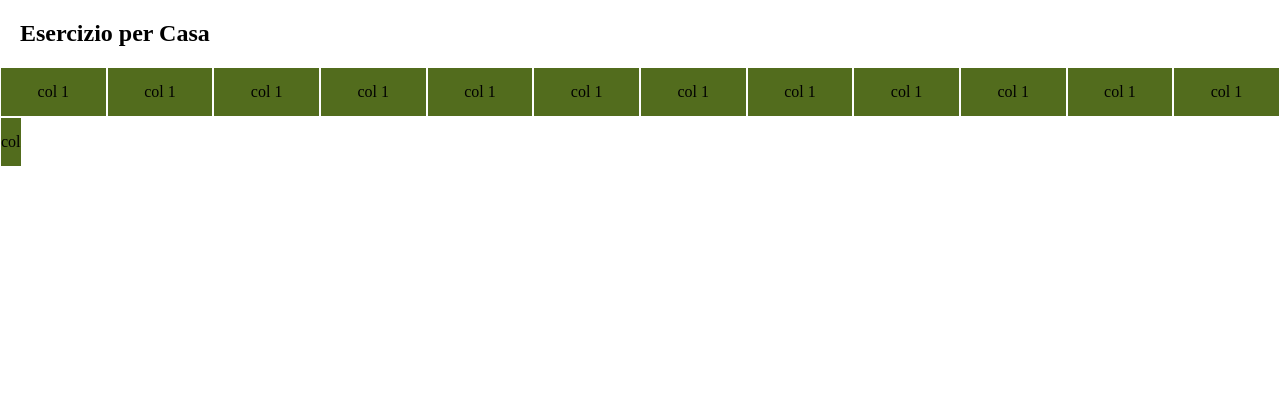
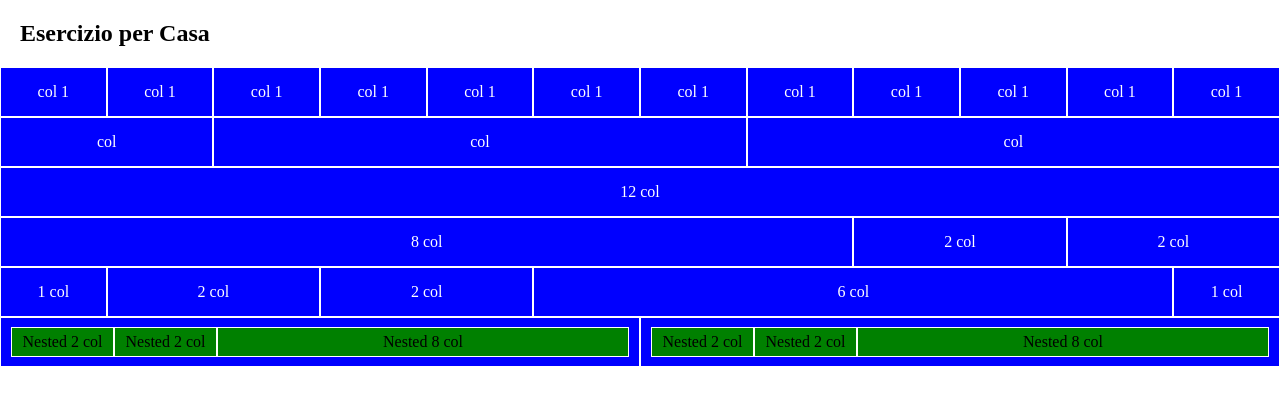
Before and after one commit to mariannacoppa/html-css-12bool, a plain HTML site: page index.html in a window 1280 px wide. Drawn offline with Linux system fonts and the light colour scheme.

Commit message:
[UPD] add first container

```diff
--- a/css/style.css
+++ b/css/style.css
@@ -10,18 +10,51 @@
 .row {
     display: flex;
     flex-wrap: wrap;
+    width: 100%;
 }
 h2 {
     margin: 20px;
 }
-[class*="col"] {
-    background-color: rgb(82, 108, 29);
+.content {
+    color: white;
+}
+[class*="col-"] {
+    background-color: blue;
     border: 1px solid white;
     height: 50px;
     display: flex;
     justify-content: center;
     align-items: center;
+    padding: 10px;
 }
+/*FIRST CONTAINER*/
 .col-1 {
     flex-basis: calc((100% / 12) * 1);
 }
+.col-2 {
+    flex-basis: calc((100% / 12) * 2);
+}
+.col-3 {
+    flex-basis: calc((100% / 12) * 3);
+}
+.col-4 {
+    flex-basis: calc((100% / 12) * 4);
+}
+.col-5 {
+    flex-basis: calc((100% / 12) * 5);
+}
+.col-6 {
+    flex-basis: calc((100% / 12) * 6);
+}
+.col-8 {
+    flex-basis: calc((100% / 12) * 8);
+}
+.col-12 {
+    flex-basis: calc((100% / 12) * 12);
+}
+
+/*inner columns*/
+.inner {
+    background-color: green;
+    height: 30px;
+}
--- a/index.html
+++ b/index.html
@@ -9,6 +9,7 @@
 </head>
 <body>
     <h2>Esercizio per Casa</h2>
+    <!-- FIRST CONTAINER -->
     <div class="container">
         <div class="row">
             <div class="col-1">
@@ -50,6 +51,54 @@
             <div class="col-2">
                 <div class="content">col</div>
             </div>
+            <div class="col-5">
+                <div class="content">col</div>
+            </div>
+            <div class="col-5">
+                <div class="content">col</div>
+            </div>
+            <div class="col-12">
+                <div class="content">12 col</div>
+            </div>
+            <div class="col-8">
+                <div class="content">8 col</div>
+            </div>
+            <div class="col-2">
+                <div class="content">2 col</div>
+            </div>
+            <div class="col-2">
+                <div class="content">2 col</div>
+            </div>
+            <div class="col-1">
+                <div class="content">1 col</div>
+            </div>
+            <div class="col-2">
+                <div class="content">2 col</div>
+            </div>
+            <div class="col-2">
+                <div class="content">2 col</div>
+            </div>
+            <div class="col-6">
+                <div class="content">6 col</div>
+            </div>
+            <div class="col-1">
+                <div class="content">1 col</div>
+            </div>
+            <!-- inner columns -->
+            <div class="col-6">
+                <div class="row">
+                    <div class="col-2 inner">Nested 2 col</div>
+                    <div class="col-2 inner">Nested 2 col</div>
+                    <div class="col-8 inner">Nested 8 col</div>
+                </div>
+            </div>
+            <div class="col-6">
+                <div class="row">
+                    <div class="col-2 inner">Nested 2 col</div>
+                    <div class="col-2 inner">Nested 2 col</div>
+                    <div class="col-8 inner">Nested 8 col</div>
+                </div>
+            </div>
         </div>
     </div>
 </body>
```
